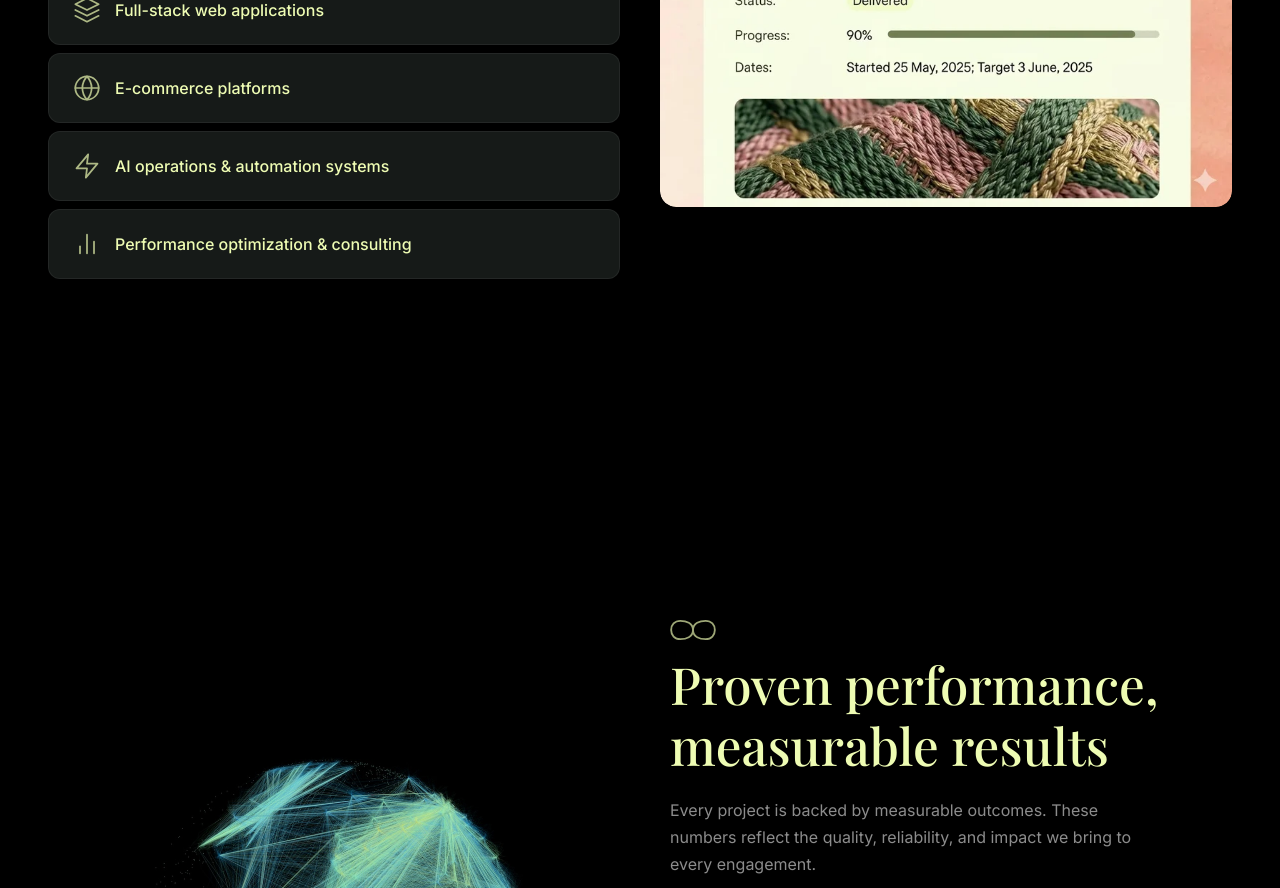
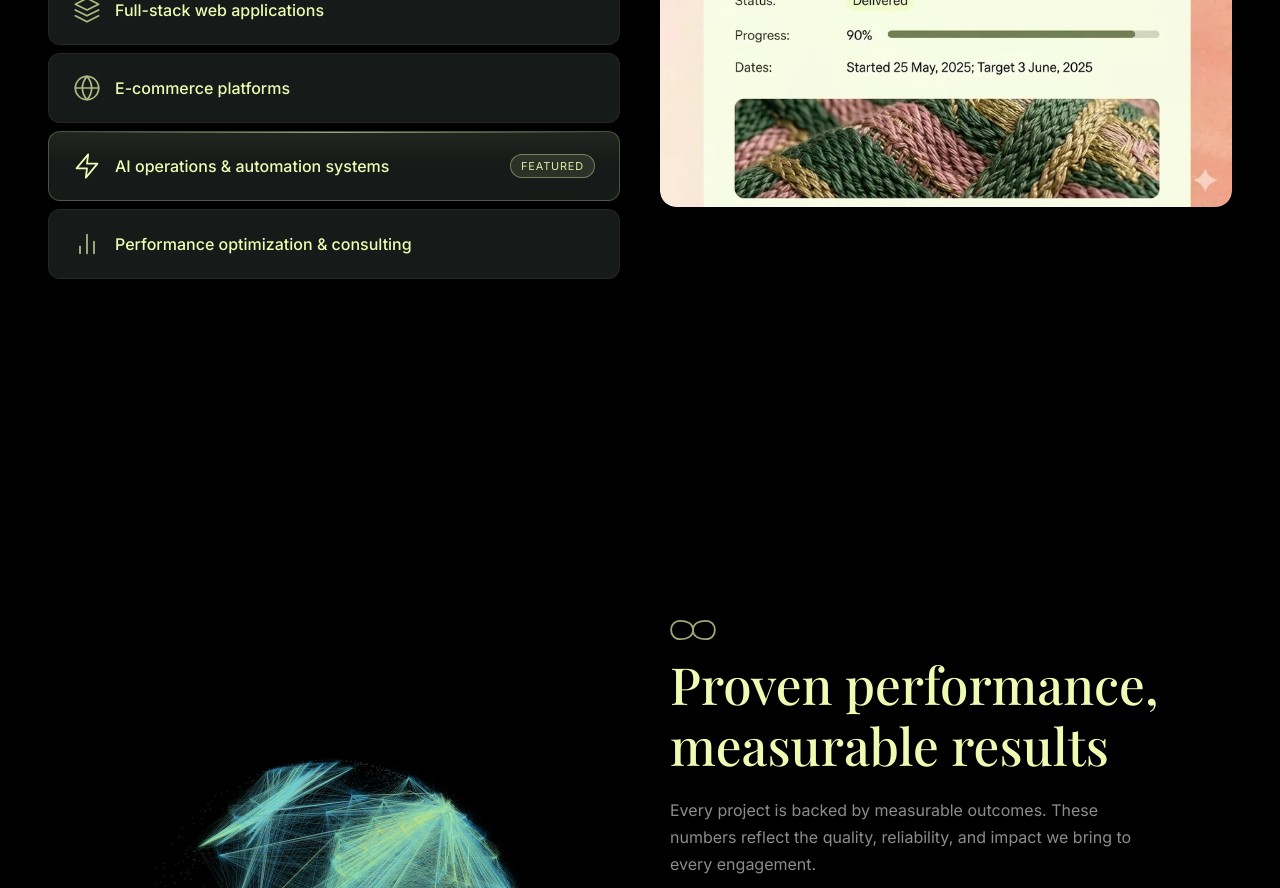
Before and after one commit to EldarGrb/Portfolio2, a React (Vite) app: page / in a window 1280 px wide. Shown: the part 1400-2288 px from the top of the page. Built offline with nearby package versions, Linux system fonts and the light colour scheme.

Commit message:
feature ai service card in services section

```diff
--- a/src/components/Services.jsx
+++ b/src/components/Services.jsx
@@ -21,7 +21,7 @@ function Services({ onContact }) {
             const Icon = Icons[s.icon];
             const panelId = `service-panel-${i}`;
             return (
-              <div className={`service-item ${i === active ? 'active' : ''}`} key={i}>
+              <div className={`service-item ${s.featured ? 'featured' : ''} ${i === active ? 'active' : ''}`} key={i}>
                 <button
                   className="service-header"
                   type="button"
@@ -31,6 +31,7 @@ function Services({ onContact }) {
                 >
                   <span className="service-header-icon"><Icon /></span>
                   <h3>{s.title}</h3>
+                  {s.featured && <span className="service-featured-badge">Featured</span>}
                 </button>
                 <div className="service-body" id={panelId}>
                   <div className="service-body-inner">
--- a/src/data/servicesData.js
+++ b/src/data/servicesData.js
@@ -19,6 +19,7 @@ export const services = [
   },
   {
     icon: 'Zap',
+    featured: true,
     title: 'AI operations & automation systems',
     description: 'Deploy production-ready AI systems that automate workflows, handle first-line customer conversations, and route work across your stack with reliable n8n orchestration.',
     tags: ['AI Ops', 'n8n Orchestration', 'Voice Reception', 'Support Automation'],
--- a/src/styles/index.css
+++ b/src/styles/index.css
@@ -292,6 +292,26 @@ textarea:focus-visible {
   background: #161a18;
   border-color: rgba(230,240,163,0.15);
 }
+.service-item.featured {
+  position: relative;
+  border-color: rgba(238,252,179,0.24);
+  background:
+    linear-gradient(180deg, rgba(238,252,179,0.05) 0%, rgba(22,26,24,0.96) 46%),
+    #161a18;
+}
+.service-item.featured::before {
+  content: '';
+  position: absolute;
+  top: 0;
+  left: 14px;
+  right: 14px;
+  height: 1px;
+  background: linear-gradient(90deg, transparent, rgba(238,252,179,0.6), transparent);
+}
+.service-item.featured.active {
+  border-color: rgba(238,252,179,0.45);
+  box-shadow: 0 0 0 1px rgba(238,252,179,0.08), 0 10px 24px rgba(0,0,0,0.24);
+}
 .service-header {
   display: flex;
   align-items: center;
@@ -318,6 +338,21 @@ textarea:focus-visible {
   font-size: 1rem;
   font-weight: 500;
   color: #eefcb3;
+}
+.service-featured-badge {
+  margin-left: auto;
+  padding: 4px 10px;
+  border: 1px solid rgba(238,252,179,0.38);
+  background: rgba(238,252,179,0.1);
+  border-radius: 999px;
+  color: rgba(238,252,179,0.92);
+  font-size: 0.68rem;
+  letter-spacing: 0.08em;
+  text-transform: uppercase;
+  white-space: nowrap;
+}
+.service-item.featured .service-header-icon {
+  opacity: 1;
 }
 .service-body {
   display: grid;
@@ -356,6 +391,11 @@ textarea:focus-visible {
   border-radius: 20px;
   font-size: 0.8rem;
   color: rgba(255,255,255,0.6);
+}
+.service-item.featured .service-tag {
+  border-color: rgba(238,252,179,0.2);
+  color: rgba(238,252,179,0.84);
+  background: rgba(238,252,179,0.08);
 }
 
 /* Service image */
```
